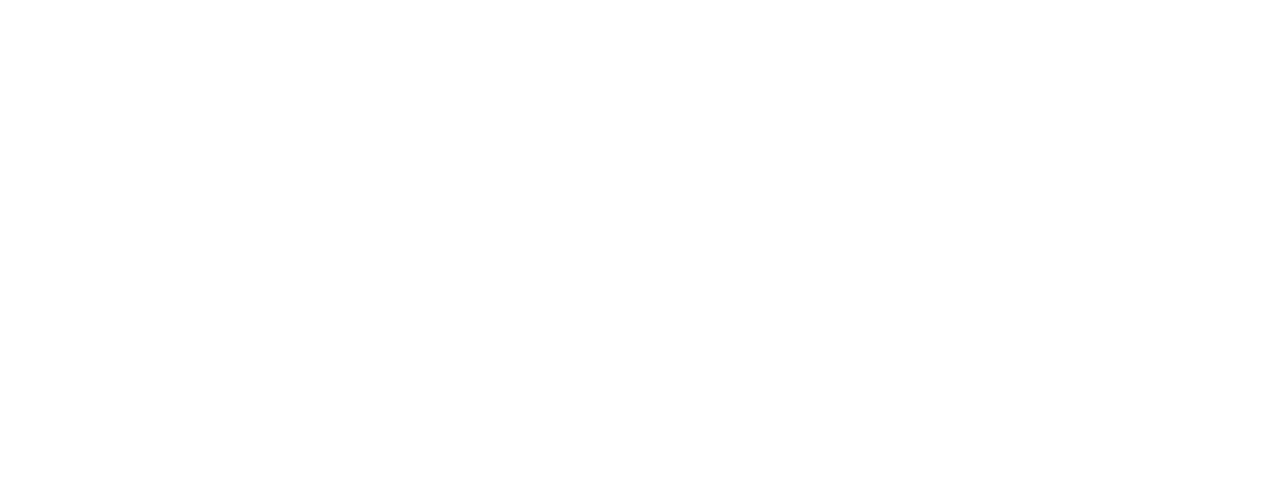
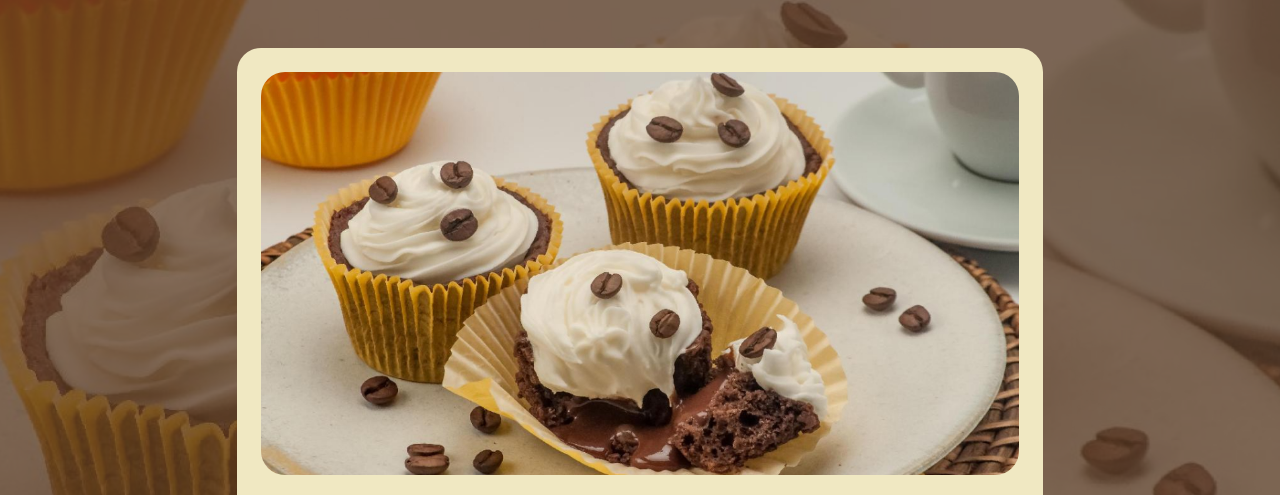
Before and after one commit to jhefersonlv/pagina-de-receita, a plain HTML site: page index.html in a window 1280 px wide. Shown: the top 495 px of the page. Drawn offline with Linux system fonts and the light colour scheme.

Commit message:
Incluindo textos

```diff
--- a/index.html
+++ b/index.html
@@ -1,11 +1,19 @@
 <!DOCTYPE html>
 <html lang="pt-br  ">
 <head>
+    <link rel="stylesheet" href="style.css">
     <meta charset="UTF-8">
     <meta name="viewport" content="width=device-width, initial-scale=1.0">
     <title>Cupcake de café com chantilly - Receita</title>
 </head>
 <body>
-
+    <img src="assets/background.jpg" alt="Imagem de fundo" class="background">
+    <div id="container">
+        <img src="assets/background.jpg" alt="Imagem do cupcake de café com chantilly" class="imagem-da-receita">
+        <div class="main">
+            <h1>Cupcake de café com chantilly</h1>
+            <p>O bolinho perfeito para acompanhar o café de todos os dias. É muito fácil e ainda por cima fica maravilhoso, com certeza vai impressionar. Faz e depois me conta o que achou!</p>
+        </div>
+    </div>
 </body>
 </html>
--- /dev/null
+++ b/style.css
@@ -0,0 +1,30 @@
+body {
+    background: #573824;
+}
+
+img.background{
+    width: 100%;
+    height: 100vh;
+    object-fit: cover;
+    position: absolute;
+    top: 0;
+    left: 0;
+    opacity: 30%;
+    z-index: -1;
+}
+
+#container {
+    background-color: #f0e8c2;
+    max-width: 800px;
+    width: 60%;
+    height: 90vh;
+    opacity: 100%;
+    margin: 48px auto 100px;
+    border-radius: 24px;
+    padding: 24px;
+}
+
+.imagem-da-receita {
+    width: 100%;
+    border-radius: 24px;
+}
```
Also changed, not shown: assets/background.jpg (added).
